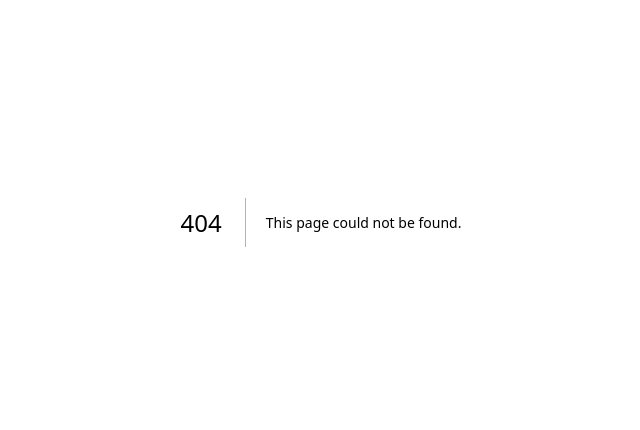
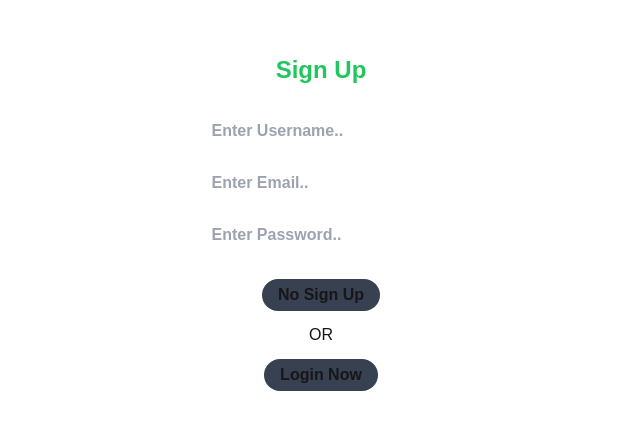
Before and after one commit to Debraj741/Authentication-Sytem, a Next.js app: page /signup in a window 1280 px wide. Before the commit this address had no page. Shown: the part 178-608 px from the top of the page, without its empty margins (319-959 px from the left). Built offline with nearby package versions, Linux system fonts and the light colour scheme.

Commit message:
sign up route handel

```diff
--- /dev/null
+++ b/src/app/signup/page.tsx
@@ -0,0 +1,91 @@
+'use client'
+import React, { useEffect, useState } from 'react'
+import axios from 'axios'
+import { toast } from 'react-hot-toast'
+import { useRouter } from 'next/navigation'
+import Link from 'next/link'
+
+export default function SignUpPage() {
+
+  const router = useRouter()
+
+  // Form state
+  const [user, setUser] = useState({
+    username: "",
+    email : "",
+    password: ""
+
+  })
+
+  // Disable button till all field is not fill
+  const [buttonDisabled, setButtonDisabled] = useState(false)
+
+  // Loading time show
+  const [loading, setLoading] = useState(false)
+
+  // Send all data when click on Sign Up Button
+  const onSignup = async()=>{
+    try {
+      setLoading(true)
+      setButtonDisabled(true)
+      // Send data to backend
+      const response = await axios.post("/api/users/signup",user)
+      console.log("SignUp Success!!",response.data);
+
+      // Navigate to Login Page
+      router.push("/login")
+
+    } catch (error:any) {
+      console.log("SIGN UP Failed!!");
+      toast.error(error.message)
+    }
+  }
+
+  useEffect(()=>{
+    if(user.email.length > 0 && user.password.length > 0 && user.username.length > 0){
+      setButtonDisabled(false)
+    }
+    else{
+      setButtonDisabled(true)
+    }
+  },[user])
+
+  return (
+    <div className='flex flex-col gap-3 justify-center items-center py-2 min-h-screen'>
+      <h1 className='font-semibold text-2xl text-green-500'>{loading?"Processing":"Sign Up"}</h1>
+      <hr />
+
+      <input
+      className='rounded-lg p-2 text-black font-semibold'
+      id='username'
+      value={user.username}
+      onChange={(e)=>{setUser({...user,username:e.target.value})}}
+      placeholder='Enter Username..'
+      type="text" />
+
+      <input
+      className='rounded-lg p-2 text-black font-semibold'
+      id='email'
+      value={user.email}
+      onChange={(e)=>{setUser({...user,email:e.target.value})}}
+      placeholder='Enter Email..'
+      type="text" />
+
+      <input
+      className='rounded-lg p-2 text-black font-semibold'
+      id='password'
+      value={user.password}
+      onChange={(e)=>{setUser({...user,password:e.target.value})}}
+      placeholder='Enter Password..'
+      type="text" />
+
+      <button onClick={onSignup} className='bg-gray-700 px-4 py-1 rounded-full font-bold mt-3 hover:bg-gray-800 transition-all hover:cursor-pointer'>
+        {buttonDisabled?"No Sign Up":"Sign Up"}
+      </button>
+
+      <h2>OR</h2>
+
+      <Link href={"/login"} className='bg-gray-700 px-4 py-1 rounded-full font-bold hover:bg-gray-800 transition-all hover:cursor-pointer'>Login Now</Link>
+    </div>
+  )
+}
```
